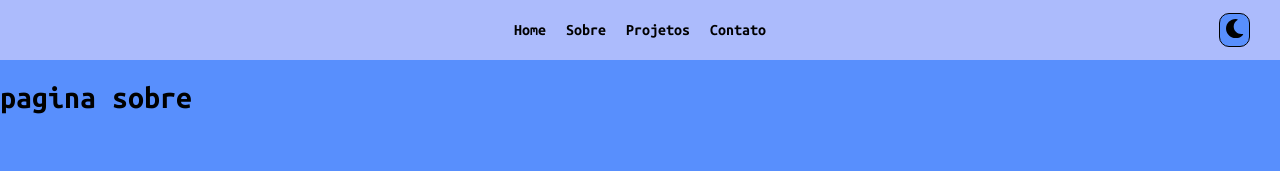
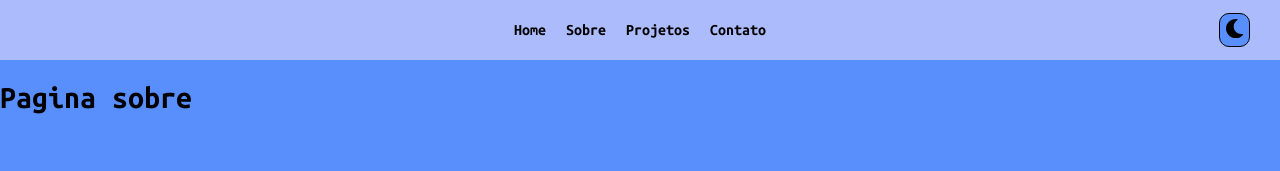
Before and after one commit to lauriciodev/portifolio-react-js, a React (Vite) app: page /about in a window 1280 px wide. Shown: the top 171 px of the page. Built offline with nearby package versions, Linux system fonts and the light colour scheme.

Commit message:
bug rect-router-dom resolvido

```diff
--- a/src/App.jsx
+++ b/src/App.jsx
@@ -3,8 +3,10 @@ import { GlobalStyle } from "./global/styles";
 import { useContext, useState } from "react";
 import { dark, light } from "./themes/themes";
 import { ThemeProvider, ThemeContext } from "styled-components";
-import { Profile } from "./components/profile";
-import { Outlet } from "react-router-dom";
+import { Route, Routes } from "react-router-dom";
+import Home from "./pages/home";
+import About from "./pages/About";
+import Contact from "./pages/contact";
 
 function App() {
   const [theme, setTheme] = useState(true);
@@ -12,7 +14,15 @@ function App() {
     <ThemeContext.Provider value={{ theme, setTheme }}>
       <ThemeProvider theme={theme ? light : dark}>
         <Nav />
-        <Outlet />
+        <Routes>
+          <Route path="/" element={<Home />} />
+          <Route path="/about/*">
+            <Route index element={<About />} />
+            <Route path="history" element={<p>sub 1</p>} />
+            <Route path="skills" element={<p>sub 2</p>} />
+          </Route>
+          <Route path="/contact" element={<Contact />} />
+        </Routes>
         <GlobalStyle />
       </ThemeProvider>
     </ThemeContext.Provider>
--- a/src/components/profile/index.jsx
+++ b/src/components/profile/index.jsx
@@ -2,7 +2,7 @@ import { Button } from "../../global/styles";
 import { Info, PictureContainer, ProfileContainer } from "./styled";
 import fotoLauricio from "../../assets/lauricio.jpg";
 
-export function Profile() {
+export default function Profile() {
   return (
     <ProfileContainer>
       <PictureContainer>
--- a/src/main.jsx
+++ b/src/main.jsx
@@ -1,35 +1,16 @@
 import React, { useState } from "react";
 import ReactDOM from "react-dom/client";
-import Home from "./pages/home/Home.jsx";
-import { RouterProvider, createBrowserRouter } from "react-router-dom";
+import Home from "./pages/home/index.jsx";
 import About from "./pages/About/index.jsx";
 import Projects from "./pages/Pojects/index.jsx";
 import Contact from "./pages/contact/index.jsx";
 import App from "./App.jsx";
-
-const router = createBrowserRouter([
-  {
-    path: "/",
-    element: <App />,
-    children: [
-      {
-        path: "/about",
-        element: <About />,
-      },
-      {
-        path: "/projects",
-        element: <Projects />,
-      },
-      {
-        path: "/contact",
-        element: <Contact />,
-      },
-    ],
-  },
-]);
+import { BrowserRouter } from "react-router-dom";
 
 ReactDOM.createRoot(document.getElementById("root")).render(
   <React.StrictMode>
-    <RouterProvider router={router} />
+    <BrowserRouter>
+      <App />
+    </BrowserRouter>
   </React.StrictMode>
 );
--- a/src/pages/about/index.jsx
+++ b/src/pages/about/index.jsx
@@ -1,3 +1,10 @@
+import { Outlet } from "react-router-dom";
+
 export default function About() {
-  return <h1>pagina sobre</h1>;
+  return (
+    <>
+      <h1>Pagina sobre</h1>
+      <Outlet />
+    </>
+  );
 }
--- a/src/pages/home/Home.jsx
+++ /dev/null
@@ -1,3 +0,0 @@
-export default function Home() {
-  return <h1>pagina Home</h1>;
-}
--- /dev/null
+++ b/src/pages/home/index.jsx
@@ -0,0 +1,4 @@
+import Profile from "../../components/profile";
+export default function Home() {
+  return <Profile />;
+}
```
